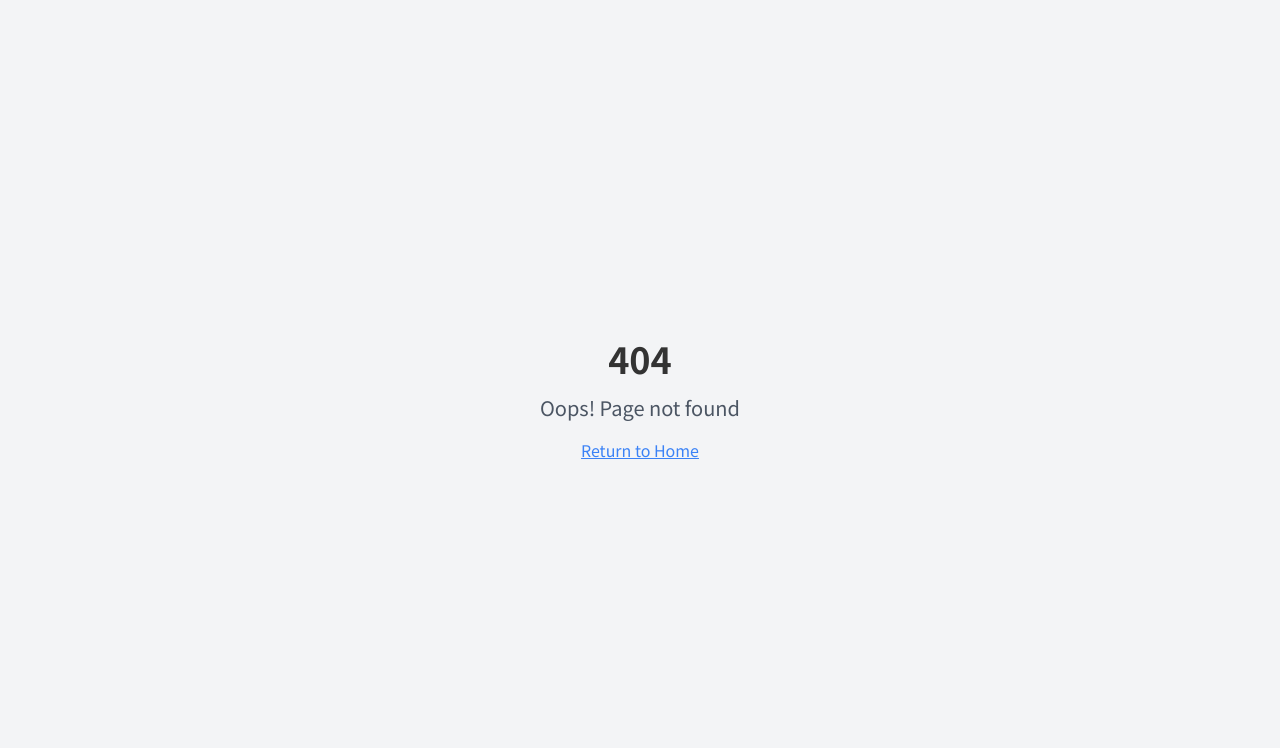
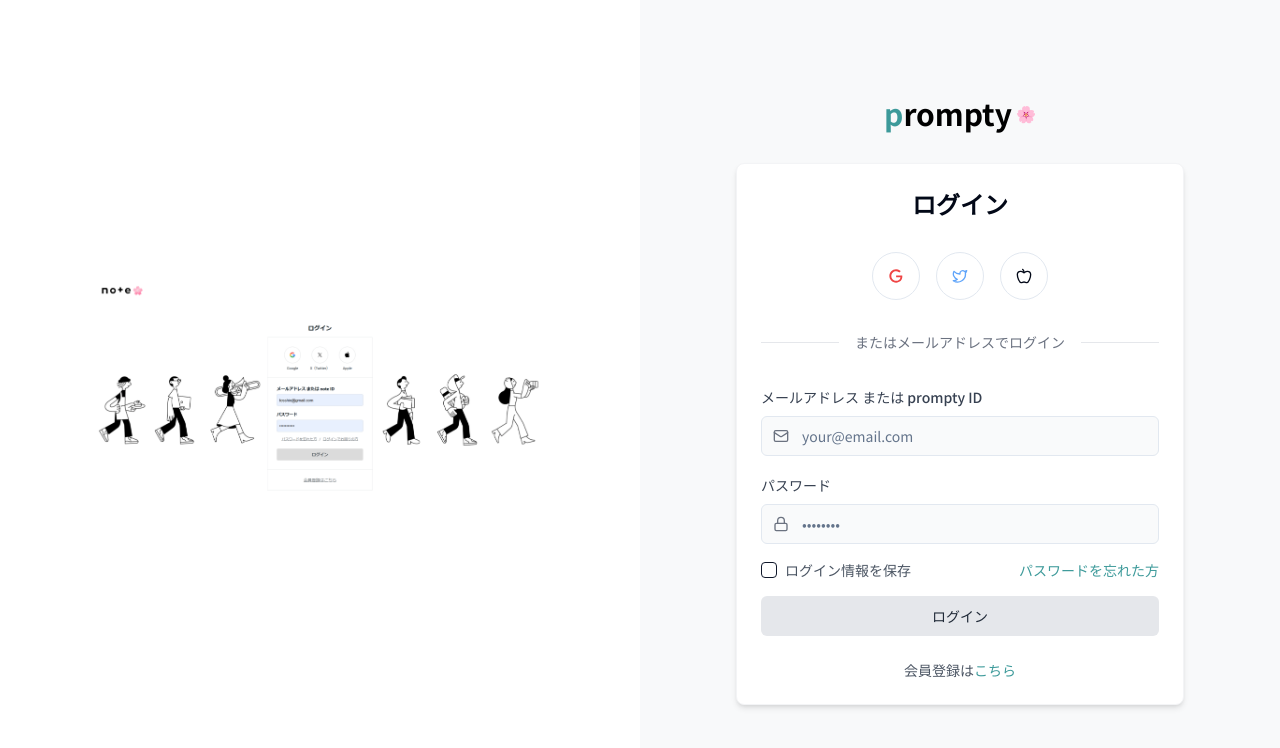
Before and after one commit to sekiguchimend/prompty, a React (Vite) app: page /login in a window 1280 px wide. Before the commit this address had no page. Shown: the top 748 px of the page. Built offline with nearby package versions, Linux system fonts and the light colour scheme.

Commit message:
feat: Implement login page
Implement the login page with an appealing design, incorporating the "prompty" branding.

```diff
--- a/src/App.tsx
+++ b/src/App.tsx
@@ -7,6 +7,7 @@ import { BrowserRouter, Routes, Route } from "react-router-dom";
 import Index from "./pages/Index";
 import PromptDetail from "./pages/PromptDetail";
 import NotFound from "./pages/NotFound";
+import Login from "./pages/Login";
 
 const queryClient = new QueryClient();
 
@@ -19,6 +20,7 @@ const App = () => (
         <Routes>
           <Route path="/" element={<Index />} />
           <Route path="/prompts/:id" element={<PromptDetail />} />
+          <Route path="/login" element={<Login />} />
           {/* ADD ALL CUSTOM ROUTES ABOVE THE CATCH-ALL "*" ROUTE */}
           <Route path="*" element={<NotFound />} />
         </Routes>
--- a/src/components/Header.tsx
+++ b/src/components/Header.tsx
@@ -3,6 +3,7 @@ import React from 'react';
 import { Search } from 'lucide-react';
 import { Button } from './ui/button';
 import { Input } from './ui/input';
+import { Link } from 'react-router-dom';
 
 const Header = () => {
   return (
@@ -27,9 +28,11 @@ const Header = () => {
         </div>
 
         <div className="flex items-center gap-4">
-          <Button variant="ghost" className="text-gray-700">
-            ログイン
-          </Button>
+          <Link to="/login">
+            <Button variant="ghost" className="text-gray-700">
+              ログイン
+            </Button>
+          </Link>
           <Button className="bg-black text-white hover:bg-gray-800">
             会員登録
           </Button>
--- /dev/null
+++ b/src/pages/Login.tsx
@@ -0,0 +1,168 @@
+
+import React from 'react';
+import { Link } from 'react-router-dom';
+import { Apple, Twitter, Mail, Lock } from 'lucide-react';
+import { Button } from '@/components/ui/button';
+import { Input } from '@/components/ui/input';
+import { Card, CardContent } from '@/components/ui/card';
+import { Form, FormControl, FormField, FormItem, FormLabel } from '@/components/ui/form';
+import { useForm } from 'react-hook-form';
+import { Checkbox } from '@/components/ui/checkbox';
+
+interface LoginFormValues {
+  email: string;
+  password: string;
+  rememberMe: boolean;
+}
+
+const Login = () => {
+  const form = useForm<LoginFormValues>({
+    defaultValues: {
+      email: '',
+      password: '',
+      rememberMe: false,
+    },
+  });
+
+  const onSubmit = (data: LoginFormValues) => {
+    console.log('Login attempt with:', data);
+    // Here you would handle the authentication logic
+  };
+
+  return (
+    <div className="flex min-h-screen bg-prompty-background">
+      {/* Illustration section - left side */}
+      <div className="hidden md:flex md:w-1/2 bg-white items-center justify-center p-8">
+        <div className="max-w-md">
+          <img
+            src="/lovable-uploads/92289d47-425e-44de-932b-d74594b9e9e7.png"
+            alt="イラストレーション"
+            className="w-full"
+          />
+        </div>
+      </div>
+
+      {/* Login form - right side */}
+      <div className="w-full md:w-1/2 flex flex-col items-center justify-center p-8">
+        <Link to="/" className="mb-8">
+          <div className="flex items-center">
+            <span className="text-3xl font-bold text-prompty-primary">p<span className="text-black">rompty</span></span>
+            <span className="ml-1 text-pink-400">🌸</span>
+          </div>
+        </Link>
+
+        <Card className="w-full max-w-md shadow-md border-gray-100">
+          <CardContent className="pt-6">
+            <h1 className="text-2xl font-bold text-center mb-8">ログイン</h1>
+
+            {/* Social Login Options */}
+            <div className="flex justify-center space-x-4 mb-8">
+              <Button variant="outline" size="icon" className="rounded-full w-12 h-12">
+                <svg className="h-5 w-5 text-red-500" viewBox="0 0 24 24">
+                  <path
+                    fill="currentColor"
+                    d="M21.35 11.1h-9.17v2.73h6.51c-.33 3.81-3.5 5.44-6.5 5.44C8.36 19.27 5 16.25 5 12c0-4.1 3.2-7.27 7.2-7.27c3.09 0 4.9 1.97 4.9 1.97L19 4.72S16.56 2 12.1 2C6.42 2 2.03 6.8 2.03 12c0 5.05 4.13 10 10.22 10c5.35 0 9.25-3.67 9.25-9.09c0-1.15-.15-1.81-.15-1.81Z"
+                  />
+                </svg>
+                <span className="sr-only">Google</span>
+              </Button>
+              <Button variant="outline" size="icon" className="rounded-full w-12 h-12">
+                <Twitter className="h-5 w-5 text-blue-400" />
+                <span className="sr-only">Twitter</span>
+              </Button>
+              <Button variant="outline" size="icon" className="rounded-full w-12 h-12">
+                <Apple className="h-5 w-5" />
+                <span className="sr-only">Apple</span>
+              </Button>
+            </div>
+
+            <div className="flex items-center mb-8">
+              <div className="flex-grow h-px bg-gray-200"></div>
+              <span className="px-4 text-sm text-gray-500">またはメールアドレスでログイン</span>
+              <div className="flex-grow h-px bg-gray-200"></div>
+            </div>
+
+            {/* Login Form */}
+            <Form {...form}>
+              <form onSubmit={form.handleSubmit(onSubmit)} className="space-y-4">
+                <FormField
+                  control={form.control}
+                  name="email"
+                  render={({ field }) => (
+                    <FormItem>
+                      <FormLabel className="text-gray-700">メールアドレス または prompty ID</FormLabel>
+                      <FormControl>
+                        <div className="relative">
+                          <Mail className="absolute left-3 top-3 h-4 w-4 text-gray-500" />
+                          <Input
+                            placeholder="your@email.com"
+                            className="pl-10 bg-gray-50"
+                            {...field}
+                          />
+                        </div>
+                      </FormControl>
+                    </FormItem>
+                  )}
+                />
+
+                <FormField
+                  control={form.control}
+                  name="password"
+                  render={({ field }) => (
+                    <FormItem>
+                      <FormLabel className="text-gray-700">パスワード</FormLabel>
+                      <FormControl>
+                        <div className="relative">
+                          <Lock className="absolute left-3 top-3 h-4 w-4 text-gray-500" />
+                          <Input
+                            type="password"
+                            placeholder="••••••••"
+                            className="pl-10 bg-gray-50"
+                            {...field}
+                          />
+                        </div>
+                      </FormControl>
+                    </FormItem>
+                  )}
+                />
+
+                <div className="flex items-center justify-between">
+                  <div className="flex items-center">
+                    <Checkbox id="remember" />
+                    <label
+                      htmlFor="remember"
+                      className="ml-2 text-sm text-gray-600 cursor-pointer"
+                    >
+                      ログイン情報を保存
+                    </label>
+                  </div>
+                  <Link
+                    to="/forgot-password"
+                    className="text-sm text-prompty-primary hover:underline"
+                  >
+                    パスワードを忘れた方
+                  </Link>
+                </div>
+
+                <Button
+                  type="submit"
+                  className="w-full bg-gray-200 hover:bg-gray-300 text-gray-800"
+                >
+                  ログイン
+                </Button>
+              </form>
+            </Form>
+
+            <div className="mt-6 text-center">
+              <p className="text-sm text-gray-600">
+                会員登録は<Link to="/register" className="text-prompty-primary hover:underline">こちら</Link>
+              </p>
+            </div>
+          </CardContent>
+        </Card>
+      </div>
+    </div>
+  );
+};
+
+export default Login;
```
Also changed, not shown: public/lovable-uploads/92289d47-425e-44de-932b-d74594b9e9e7.png (added).
